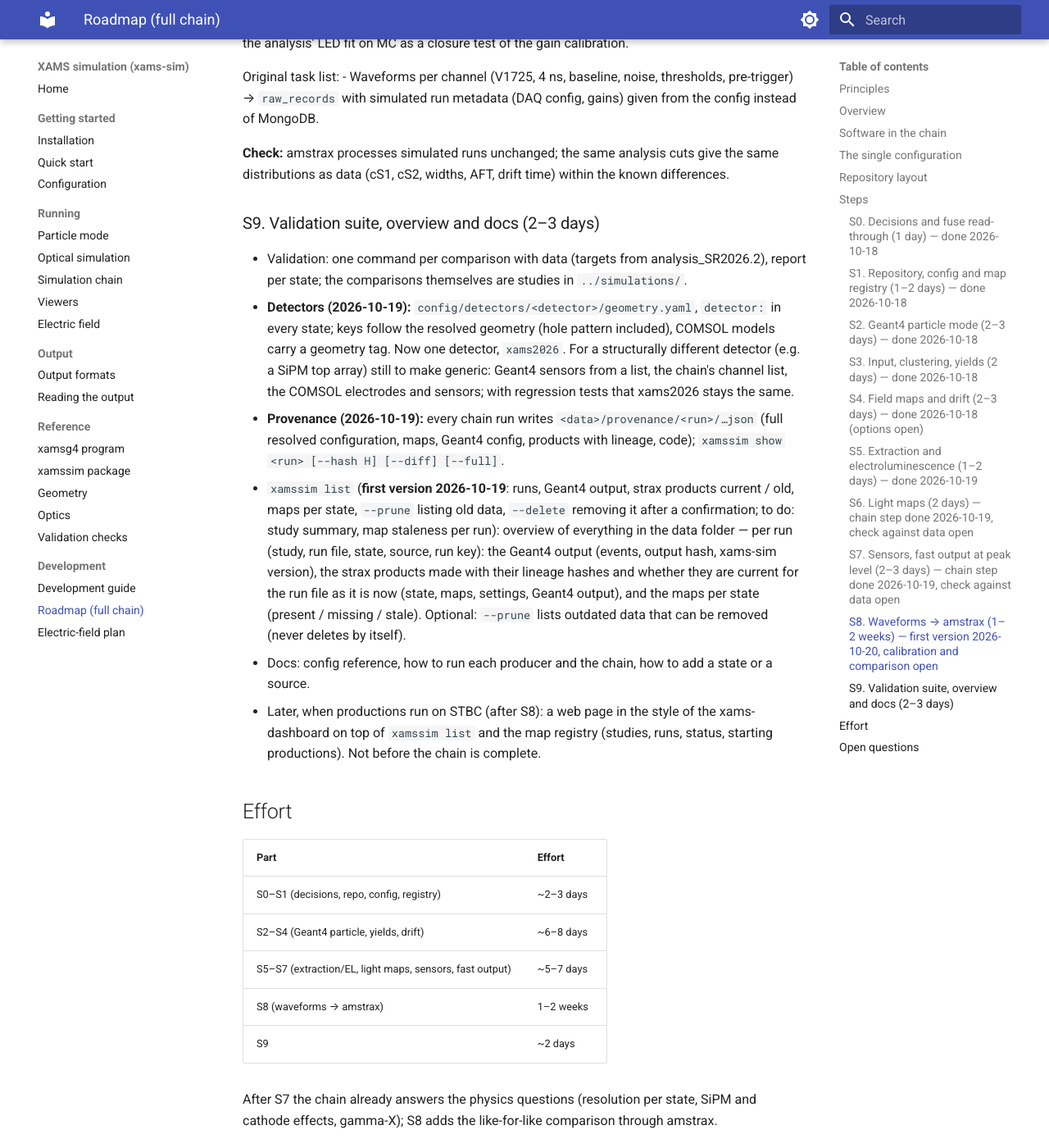
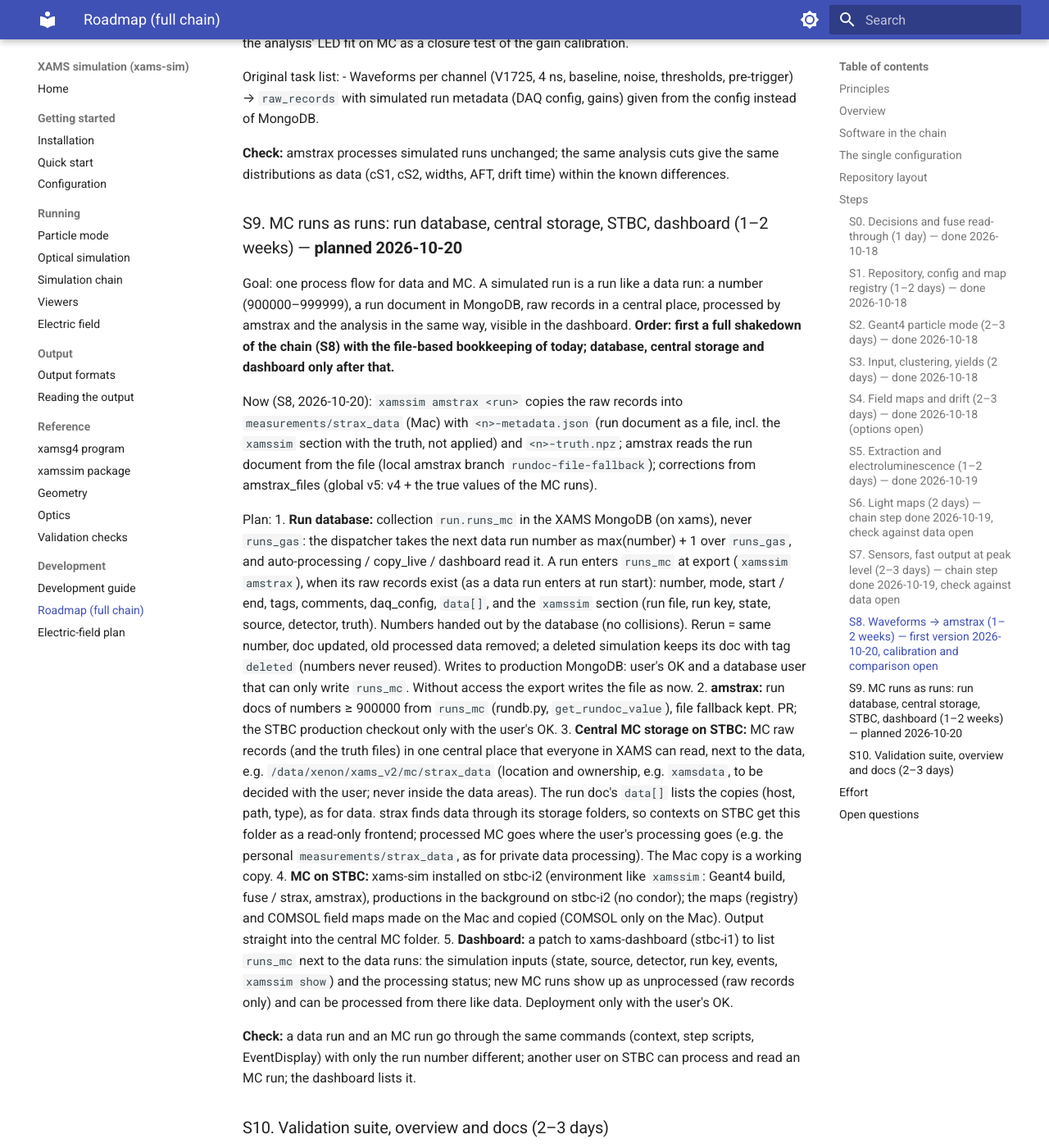
Before and after one commit to XAMS-nikhef/xams-sim, an MkDocs documentation site: the page built from docs/xams_sim_plan.md, in a window 1280 px wide and 1400 px high, scrolled down 9964 px. Shown: the whole window at 82% size. Built offline with MkDocs 1.6.1 and Material for MkDocs 9.7.7, drawn with Linux system fonts in a browser that asks for light colours; some of the changed text lies outside the part shown.

Commit message:
Plan S9: MC runs as runs (run database, central storage, STBC, dashboard)
New S9 after the S8 shakedown: runs_mc collection, amstrax reading it, central MC
storage on STBC, MC productions on stbc-i2, dashboard patch. Validation suite -> S10.

Co-Authored-By: Claude Opus 5.5 <noreply@anthropic.com>

```diff
--- a/docs/xams_sim_plan.md
+++ b/docs/xams_sim_plan.md
@@ -334,7 +334,46 @@ Original task list:
 **Check:** amstrax processes simulated runs unchanged; the same analysis cuts give the same distributions as data
 (cS1, cS2, widths, AFT, drift time) within the known differences.
 
-### S9. Validation suite, overview and docs (2–3 days)
+### S9. MC runs as runs: run database, central storage, STBC, dashboard (1–2 weeks) — **planned 2026-10-20**
+
+Goal: one process flow for data and MC. A simulated run is a run like a data run: a number (900000–999999), a run
+document in MongoDB, raw records in a central place, processed by amstrax and the analysis in the same way, visible in
+the dashboard. **Order: first a full shakedown of the chain (S8) with the file-based bookkeeping of today; database,
+central storage and dashboard only after that.**
+
+Now (S8, 2026-10-20): `xamssim amstrax <run>` copies the raw records into `measurements/strax_data` (Mac) with
+`<n>-metadata.json` (run document as a file, incl. the `xamssim` section with the truth, not applied) and
+`<n>-truth.npz`; amstrax reads the run document from the file (local amstrax branch `rundoc-file-fallback`);
+corrections from amstrax_files (global v5: v4 + the true values of the MC runs).
+
+Plan:
+1. **Run database:** collection `run.runs_mc` in the XAMS MongoDB (on xams), never `runs_gas`: the dispatcher takes
+   the next data run number as max(number) + 1 over `runs_gas`, and auto-processing / copy_live / dashboard read it.
+   A run enters `runs_mc` at export (`xamssim amstrax`), when its raw records exist (as a data run enters at run
+   start): number, mode, start / end, tags, comments, daq_config, `data[]`, and the `xamssim` section (run file, run
+   key, state, source, detector, truth). Numbers handed out by the database (no collisions). Rerun = same number, doc
+   updated, old processed data removed; a deleted simulation keeps its doc with tag `deleted` (numbers never reused).
+   Writes to production MongoDB: user's OK and a database user that can only write `runs_mc`. Without access the
+   export writes the file as now.
+2. **amstrax:** run docs of numbers ≥ 900000 from `runs_mc` (rundb.py, `get_rundoc_value`), file fallback kept.
+   PR; the STBC production checkout only with the user's OK.
+3. **Central MC storage on STBC:** MC raw records (and the truth files) in one central place that everyone in XAMS
+   can read, next to the data, e.g. `/data/xenon/xams_v2/mc/strax_data` (location and ownership, e.g. `xamsdata`,
+   to be decided with the user; never inside the data areas). The run doc's `data[]` lists the copies (host, path,
+   type), as for data. strax finds data through its storage folders, so contexts on STBC get this folder as a
+   read-only frontend; processed MC goes where the user's processing goes (e.g. the personal
+   `measurements/strax_data`, as for private data processing). The Mac copy is a working copy.
+4. **MC on STBC:** xams-sim installed on stbc-i2 (environment like `xamssim`: Geant4 build, fuse / strax, amstrax),
+   productions in the background on stbc-i2 (no condor); the maps (registry) and COMSOL field maps made on the Mac
+   and copied (COMSOL only on the Mac). Output straight into the central MC folder.
+5. **Dashboard:** a patch to xams-dashboard (stbc-i1) to list `runs_mc` next to the data runs: the simulation inputs
+   (state, source, detector, run key, events, `xamssim show`) and the processing status; new MC runs show up as
+   unprocessed (raw records only) and can be processed from there like data. Deployment only with the user's OK.
+
+**Check:** a data run and an MC run go through the same commands (context, step scripts, EventDisplay) with only the
+run number different; another user on STBC can process and read an MC run; the dashboard lists it.
+
+### S10. Validation suite, overview and docs (2–3 days)
 - Validation: one command per comparison with data (targets from analysis_SR2026.2), report per state; the comparisons
   themselves are studies in `../simulations/`.
 - **Detectors (2026-10-19):** `config/detectors/<detector>/geometry.yaml`, `detector:` in every state; keys follow
@@ -360,7 +399,8 @@ Original task list:
 | S2–S4 (Geant4 particle, yields, drift) | ~6–8 days |
 | S5–S7 (extraction/EL, light maps, sensors, fast output) | ~5–7 days |
 | S8 (waveforms → amstrax) | 1–2 weeks |
-| S9 | ~2 days |
+| S9 (MC runs as runs: database, central storage, STBC, dashboard) | 1–2 weeks |
+| S10 | ~2 days |
 
 After S7 the chain already answers the physics questions (resolution per state, SiPM and cathode effects, gamma-X);
 S8 adds the like-for-like comparison through amstrax.
```
Also changed, not shown: 1 other file.
